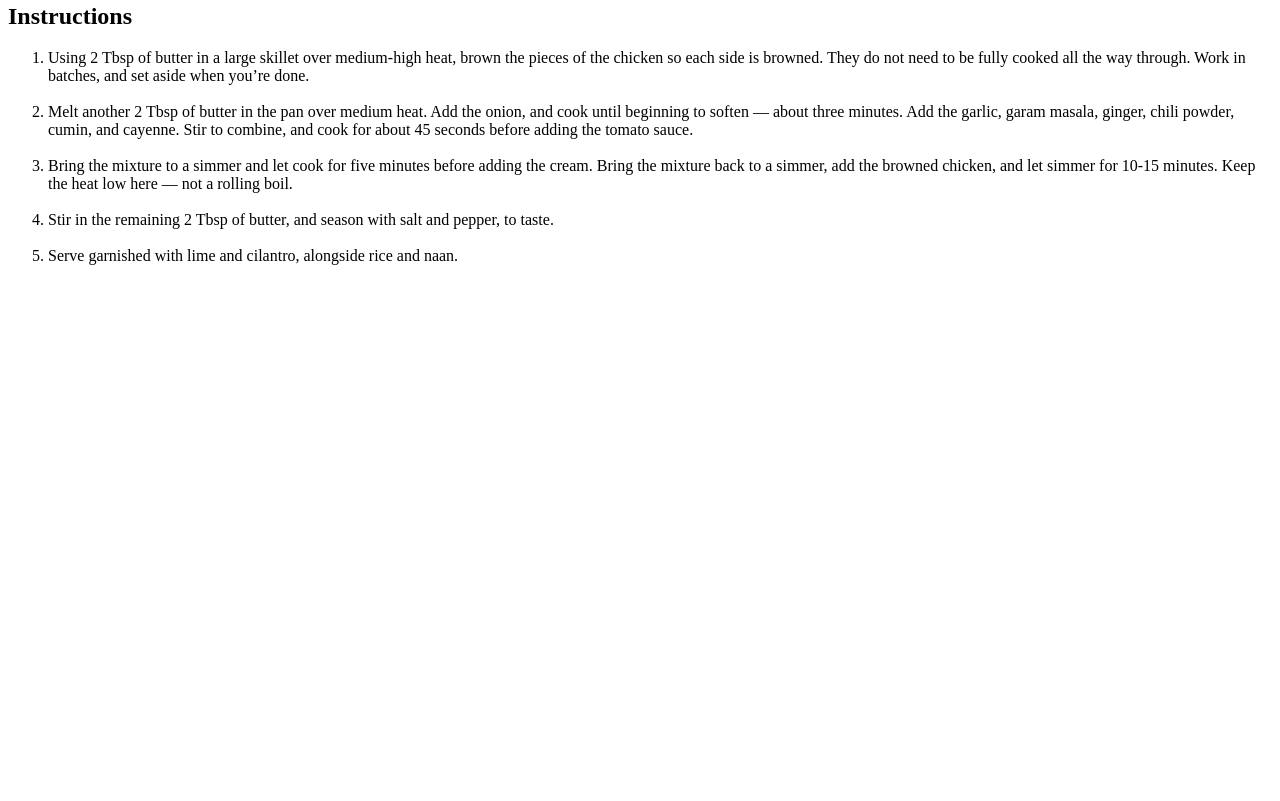
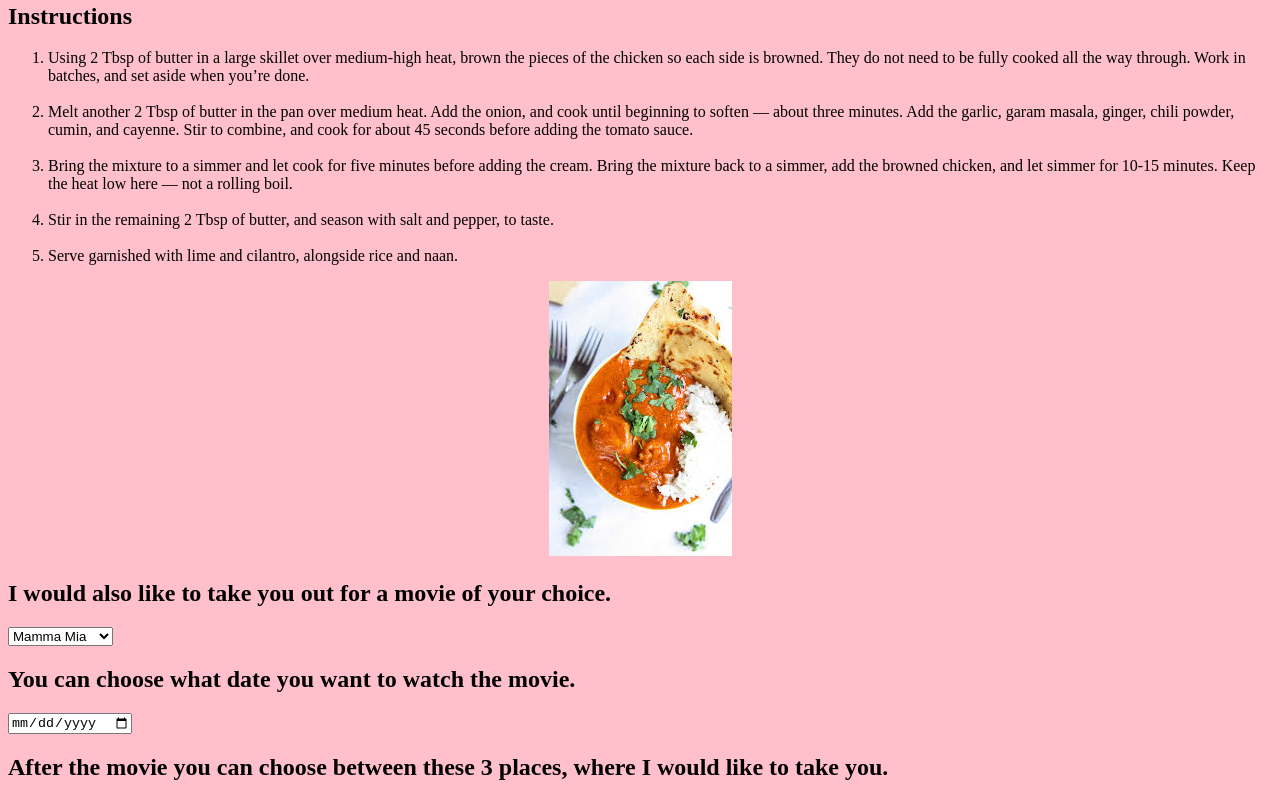
Before and after one commit to Ebraheem01/apology-letter, a plain HTML site: page index.html in a window 1280 px wide. Shown: the part 917-1718 px from the top of the page. Before the commit the page ends 1198 px from the top, so only its background shows below. Drawn offline with Linux system fonts and the light colour scheme.

Commit message:
updated index.html

```diff
--- a/index.html
+++ b/index.html
@@ -7,7 +7,8 @@
     <meta name="viewport" content="width=device-width, initial-scale=1">
 
 </head>
-<body>
+<body bgcolor=pink>
+
 
 <!-- This is an apology letter to my girlfriend -->
 
@@ -31,7 +32,11 @@
 
         <hr>
 
-        <img src="images/images (1).jfif" alt="love letter">
+        <center>
+
+                <img src="images/images (1).jfif" alt="love letter">
+
+        </center>
 
     <!-- Options for diner    -->
 
@@ -84,6 +89,38 @@
 
                 </ol>
 
+        <center>
+
+                <img src="images/butter chicken.jfif" alt="butter chicken">
+
+        </center>
+
+   <!-- movie options -->
+
+<form action="post">
+
+        <h2>I would also like to take you out for a movie of your choice.</h2>
+
+   <!-- dropdown box -->
+
+                <select name="" id="">
+                        <option value="Movie 1">Mamma Mia</option>
+                        <option value="Movie 2">50 First Dates</option>
+                        <option value="Movie 3">Deadpool 2</option>
+                </select>
+
+        <h2>You can choose what date you want to watch the movie.</h2>
+
+   <!-- date box -->
+
+                <input type="date" name="Choose a date" id="">
+
+        <h2>After the movie you can choose between these 3 places, where I would like to take you. </h2>
+
+   <!-- radio buttons for option -->
+
+
+
 
 
 
```
